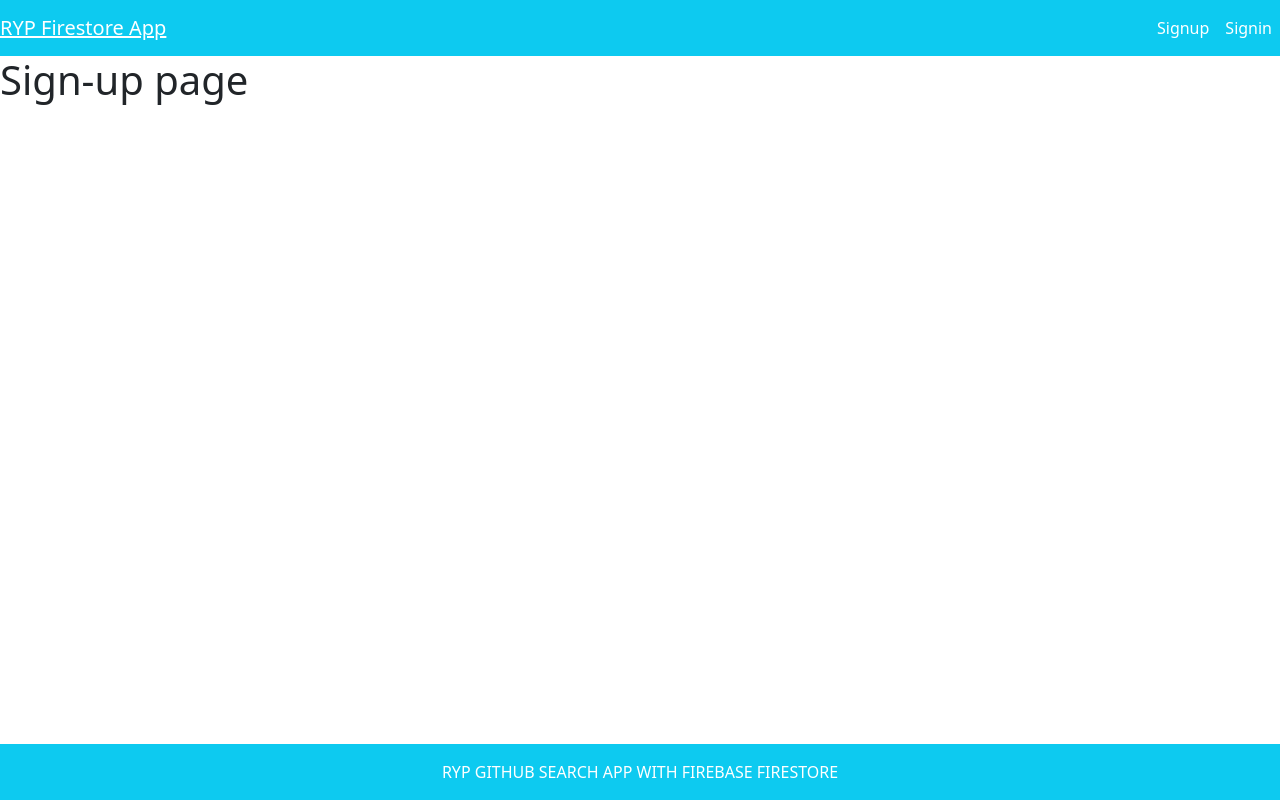
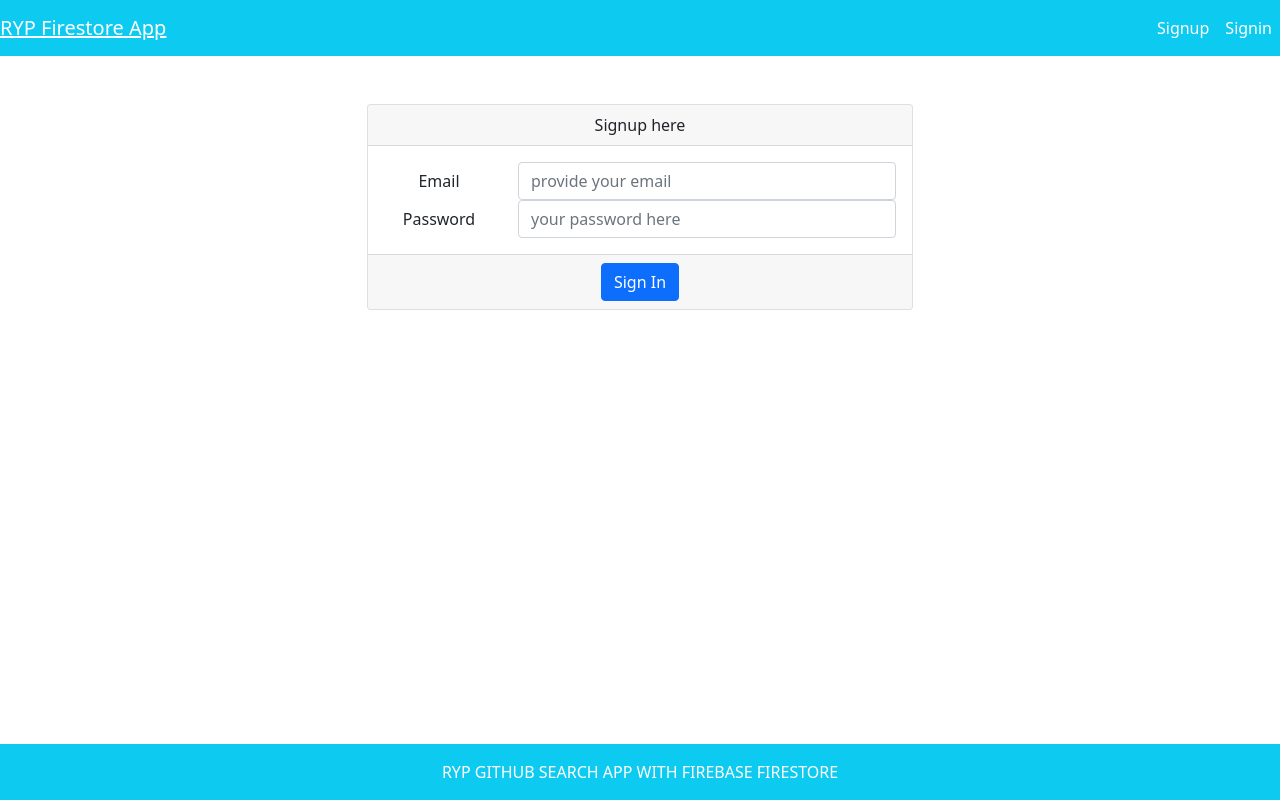
Before and after one commit to ryanyuri357/firebase-githubapi, a React (Create React App) app: page /signup in a window 1280 px wide. Built offline with nearby package versions, Linux system fonts and the light colour scheme.

Commit message:
user signup in firebase

```diff
--- a/src/layout/Header.js
+++ b/src/layout/Header.js
@@ -42,12 +42,12 @@
           ) : (
             <>
               <NavItem>
-                <NavLink tag={Link} to="/" className="text-white">
+                <NavLink tag={Link} to="/signup" className="text-white">
                   Signup
                 </NavLink>
               </NavItem>
               <NavItem>
-                <NavLink tag={Link} to="/" className="text-white">
+                <NavLink tag={Link} to="/signin" className="text-white">
                   Signin
                 </NavLink>
               </NavItem>
--- a/src/pages/Signup.js
+++ b/src/pages/Signup.js
@@ -1,10 +1,105 @@
-import React from "react";
+import React, { useState, useContext } from "react";
+import {
+  Container,
+  Form,
+  Button,
+  FormGroup,
+  Label,
+  Col,
+  Row,
+  Input,
+  Card,
+  CardBody,
+  CardFooter,
+  CardHeader,
+} from "reactstrap";
+
+import firebase from "firebase/app";
+import { UserContext } from "../context/UserContext";
+import { Redirect } from "react-router-dom";
+import { toast } from "react-toastify";
 
 const Signup = () => {
+  const context = useContext(UserContext);
+
+  const [email, setEmail] = useState("");
+  const [password, setPassword] = useState("");
+
+  const handleSignUp = () => {
+    firebase
+      .auth()
+      .createUserWithEmailAndPassword(email, password)
+      .then((res) => {
+        console.log(res);
+        context.setUser({ email: res.user.email, uid: res.user.uid });
+      })
+      .catch((error) => {
+        console.log(error);
+        toast(error.message, {
+          type: "error",
+        });
+      });
+  };
+
+  const handleFormSubmit = (e) => {
+    e.preventDefault();
+    handleSignUp();
+  };
+
+  // form
+  if (context.user?.uid) {
+    return <Redirect to="/" />;
+  }
+
   return (
-    <div>
-      <h1>Sign-up page</h1>
-    </div>
+    <Container className="text-center">
+      <Row>
+        <Col lg={6} className="offset-lg-3 mt-5">
+          <Card>
+            <Form onSubmit={handleFormSubmit}>
+              <CardHeader className="">Signup here</CardHeader>
+              <CardBody>
+                <FormGroup row>
+                  <Label for="email" sm={3}>
+                    Email
+                  </Label>
+                  <Col sm={9}>
+                    <Input
+                      type="email"
+                      name="email"
+                      id="email"
+                      placeholder="provide your email"
+                      value={email}
+                      onChange={(e) => setEmail(e.target.value)}
+                    />
+                  </Col>
+                </FormGroup>
+                <FormGroup row>
+                  <Label for="password" sm={3}>
+                    Password
+                  </Label>
+                  <Col sm={9}>
+                    <Input
+                      type="password"
+                      name="password"
+                      id="password"
+                      placeholder="your password here"
+                      value={password}
+                      onChange={(e) => setPassword(e.target.value)}
+                    />
+                  </Col>
+                </FormGroup>
+              </CardBody>
+              <CardFooter>
+                <Button type="submit" block color="primary">
+                  Sign In
+                </Button>
+              </CardFooter>
+            </Form>
+          </Card>
+        </Col>
+      </Row>
+    </Container>
   );
 };
 
```
